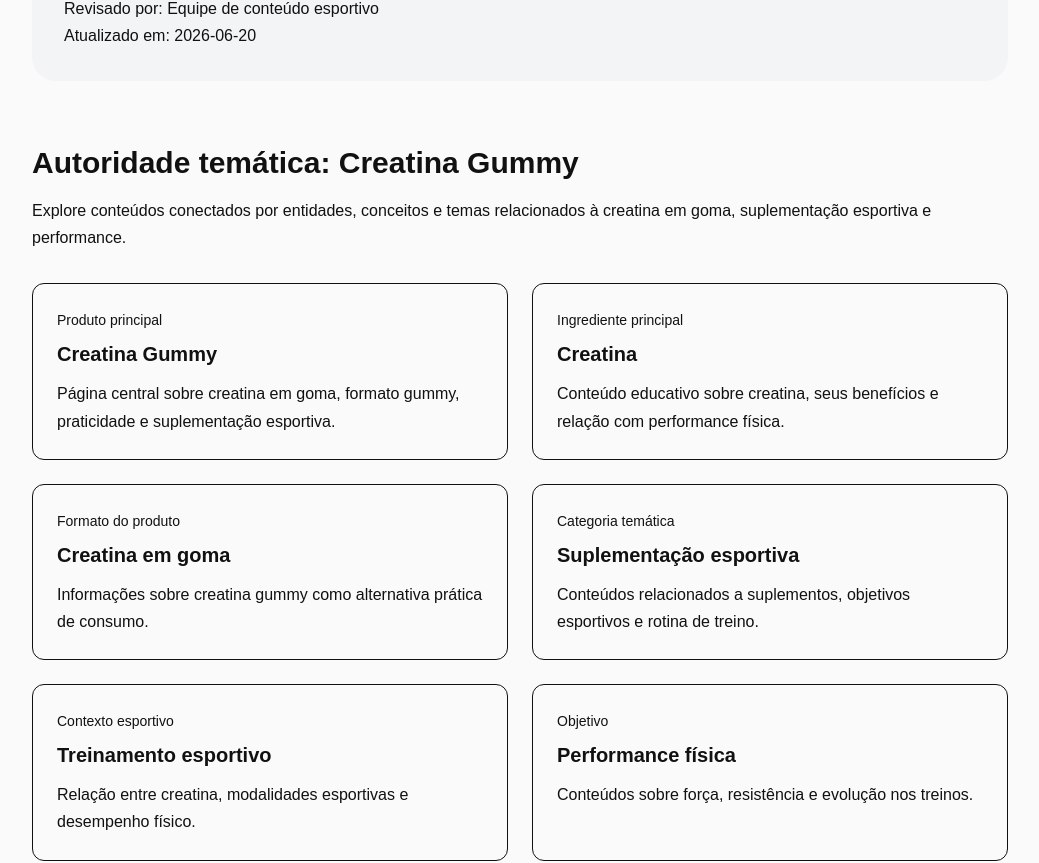
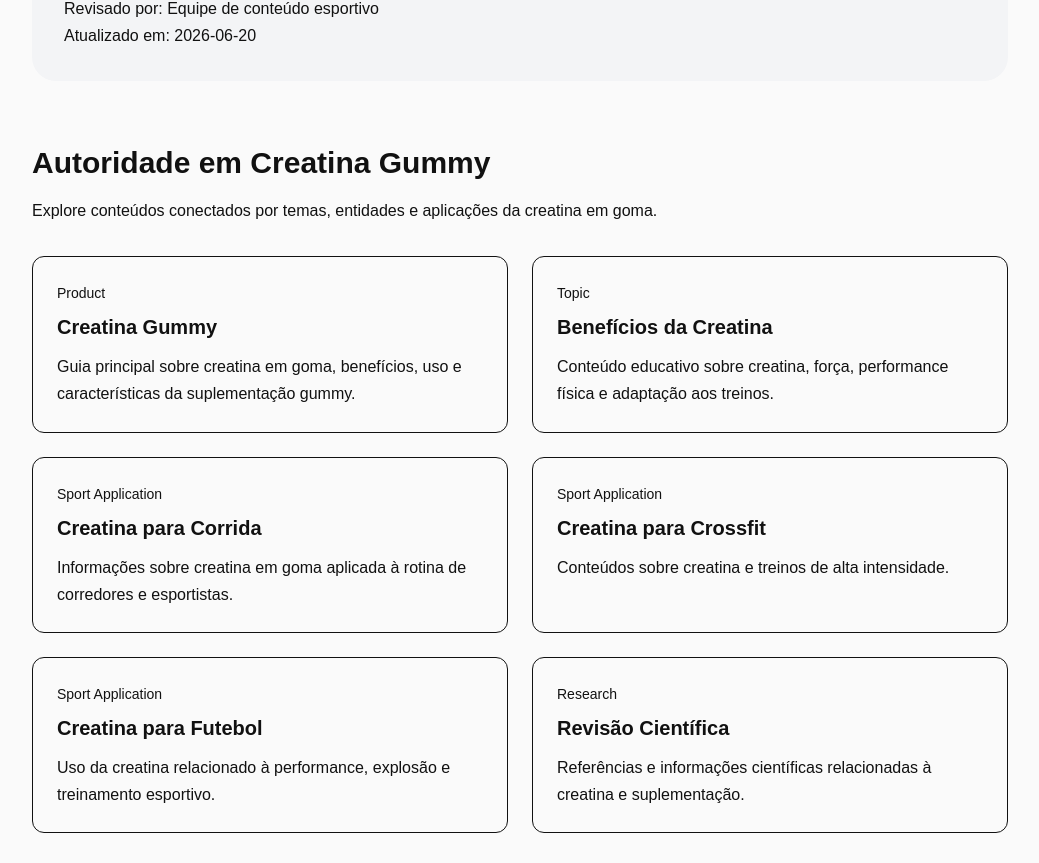
Before and after one commit to offondigital/velmora-creatina-gummy, a Next.js app: page /creatina-gummy-para-corrida in a window 1280 px wide. Shown: the part 1911-2774 px from the top of the page, without its empty margins (120-1159 px from the left). Built offline with nearby package versions, Linux system fonts and the light colour scheme.

Commit message:
topic authority semantico eeat expandido

```diff
--- a/app/components/TopicAuthority.tsx
+++ b/app/components/TopicAuthority.tsx
@@ -6,65 +6,72 @@ const topics = [
 {
 title:"Creatina Gummy",
 href:"/creatina-gummy",
-entity:"Produto principal",
+
+entity:"Product",
+
 description:
-"Página central sobre creatina em goma, formato gummy, praticidade e suplementação esportiva."
+"Guia principal sobre creatina em goma, benefícios, uso e características da suplementação gummy."
 },
 
 
 {
-title:"Creatina",
+title:"Benefícios da Creatina",
+
 href:"/beneficios/creatina-gummy-beneficios",
-entity:"Ingrediente principal",
+
+entity:"Topic",
+
 description:
-"Conteúdo educativo sobre creatina, seus benefícios e relação com performance física."
+"Conteúdo educativo sobre creatina, força, performance física e adaptação aos treinos."
 },
 
 
 {
-title:"Creatina em goma",
-href:"/produto/creatina-gummy",
-entity:"Formato do produto",
+title:"Creatina para Corrida",
+
+href:"/creatina-gummy-para-corrida",
+
+entity:"Sport Application",
+
 description:
-"Informações sobre creatina gummy como alternativa prática de consumo."
+"Informações sobre creatina em goma aplicada à rotina de corredores e esportistas."
 },
 
 
 {
-title:"Suplementação esportiva",
-href:"/clusters/objetivo",
-entity:"Categoria temática",
+title:"Creatina para Crossfit",
+
+href:"/creatina-gummy-para-crossfit",
+
+entity:"Sport Application",
+
 description:
-"Conteúdos relacionados a suplementos, objetivos esportivos e rotina de treino."
+"Conteúdos sobre creatina e treinos de alta intensidade."
 },
 
 
 {
-title:"Treinamento esportivo",
-href:"/clusters/modalidade",
-entity:"Contexto esportivo",
+title:"Creatina para Futebol",
+
+href:"/creatina-gummy-para-futebol",
+
+entity:"Sport Application",
+
 description:
-"Relação entre creatina, modalidades esportivas e desempenho físico."
+"Uso da creatina relacionado à performance, explosão e treinamento esportivo."
 },
 
 
 {
-title:"Performance física",
-href:"/clusters/publico",
-entity:"Objetivo",
+title:"Revisão Científica",
+
+href:"/institucional/revisao-cientifica",
+
+entity:"Research",
+
 description:
-"Conteúdos sobre força, resistência e evolução nos treinos."
-},
-
-
-{
-title:"Revisão científica",
-href:"/institucional/revisao-cientifica",
-entity:"Autoridade",
-description:
-"Base científica utilizada para conteúdos sobre creatina e suplementação."
+"Referências e informações científicas relacionadas à creatina e suplementação."
 }
-
 
 ];
 
@@ -82,7 +89,7 @@ return (
 
 <h2 className="text-3xl font-bold">
 
-Autoridade temática: Creatina Gummy
+Autoridade em Creatina Gummy
 
 </h2>
 
@@ -90,16 +97,15 @@ Autoridade temática: Creatina Gummy
 
 <p className="mt-4">
 
-Explore conteúdos conectados por entidades, conceitos e temas relacionados
-à creatina em goma, suplementação esportiva e performance.
+Explore conteúdos conectados por temas, entidades e aplicações
+da creatina em goma.
 
 </p>
 
 
 
 
-
-<div className="grid gap-6 mt-8 md:grid-cols-2">
+<div className="grid md:grid-cols-2 gap-6 mt-8">
 
 
 
@@ -112,8 +118,8 @@ key={topic.href}
 
 className="border rounded-xl p-6"
 
+>
 
->
 
 
 <Link href={topic.href}>
@@ -148,7 +154,6 @@ className="border rounded-xl p-6"
 </article>
 
 
-
 ))}
 
 
@@ -156,9 +161,7 @@ className="border rounded-xl p-6"
 </div>
 
 
-
 </section>
-
 
 );
 
--- /dev/null
+++ b/app/components/TopicAuthoritySchema.tsx
@@ -0,0 +1,176 @@
+export default function TopicAuthoritySchema(){
+
+
+const schema = {
+
+
+"@context":"https://schema.org",
+
+
+"@type":"CollectionPage",
+
+
+"@id":
+
+"https://creatinagummy.com.br/#topic-authority",
+
+
+
+"name":
+
+"Universo Creatina Gummy",
+
+
+
+"description":
+
+"Conteúdos organizados sobre creatina em goma, suplementação esportiva, performance física e treinamento.",
+
+
+
+
+
+"hasPart":[
+
+
+
+{
+
+
+"@type":"WebPage",
+
+
+"name":
+
+"Creatina Gummy",
+
+
+"url":
+
+"https://creatinagummy.com.br/creatina-gummy"
+
+
+},
+
+
+
+{
+
+
+"@type":"WebPage",
+
+
+"name":
+
+"Benefícios da Creatina",
+
+
+"url":
+
+"https://creatinagummy.com.br/beneficios/creatina-gummy-beneficios"
+
+
+},
+
+
+
+{
+
+
+"@type":"WebPage",
+
+
+"name":
+
+"Creatina para corrida",
+
+
+"url":
+
+"https://creatinagummy.com.br/creatina-gummy-para-corrida"
+
+
+},
+
+
+
+{
+
+
+"@type":"WebPage",
+
+
+"name":
+
+"Creatina para crossfit",
+
+
+"url":
+
+"https://creatinagummy.com.br/creatina-gummy-para-crossfit"
+
+
+},
+
+
+
+{
+
+
+"@type":"WebPage",
+
+
+"name":
+
+"Revisão científica sobre creatina",
+
+
+"url":
+
+"https://creatinagummy.com.br/institucional/revisao-cientifica"
+
+
+}
+
+
+
+]
+
+
+
+};
+
+
+
+
+
+return (
+
+
+<script
+
+
+type="application/ld+json"
+
+
+dangerouslySetInnerHTML={{
+
+
+
+__html:
+
+JSON.stringify(schema)
+
+
+
+}}
+
+
+/>
+
+
+
+);
+
+
+}
--- a/app/layout.tsx
+++ b/app/layout.tsx
@@ -6,12 +6,11 @@ import "./globals.css";
 
 
 import Header from "./components/Header";
-
 import Footer from "./components/Footer";
 
 import OrganizationSchema from "./components/OrganizationSchema";
 
-import GlobalEntityGraph from "./components/GlobalEntityGraph";
+import TopicAuthoritySchema from "./components/TopicAuthoritySchema";
 
 
 
@@ -26,6 +25,7 @@ const geistSans = Geist({
 
 
 
+
 const geistMono = Geist_Mono({
 
 variable:"--font-geist-mono",
@@ -33,6 +33,8 @@ const geistMono = Geist_Mono({
 subsets:["latin"],
 
 });
+
+
 
 
 
@@ -66,10 +68,12 @@ export const metadata: Metadata = {
 
 
 
+
 description:
 
 
 "Creatina Gummy: creatina em goma para praticidade, performance esportiva e uma nova experiência de suplementação.",
+
 
 
 
@@ -83,40 +87,18 @@ export const metadata: Metadata = {
 
 "creatina gummy essential",
 
+"suplemento de creatina",
+
 "creatina para treino",
 
-    "suplementação esportiva",
+"creatina para corrida",
 
-    "creatina para corrida"
+"creatina para crossfit"
 
 
-  ],
+]
 
 
-
-  authors:[
-
-    {
-
-      name:
-
-      "Equipe Creatina Gummy"
-
-    }
-
-  ],
-
-
-
-  creator:
-
-  "Creatina Gummy",
-
-
-
-  publisher:
-
-  "Creatina Gummy"
 
 };
 
@@ -126,13 +108,12 @@ export const metadata: Metadata = {
 
 
 
-const websiteSchema = {
+
+const entitySchema = {
 
 
 
-"@context":
-
-"https://schema.org",
+"@context":"https://schema.org",
 
 
 
@@ -140,12 +121,93 @@ const websiteSchema = {
 
 
 
+
 {
 
 
-"@type":
+"@type":"Organization",
 
-"WebSite",
+
+"@id":
+
+"https://creatinagummy.com.br/#organization",
+
+
+
+"name":
+
+"Creatina Gummy",
+
+
+
+"url":
+
+"https://creatinagummy.com.br",
+
+
+
+"description":
+
+"Marca especializada em creatina em goma e conteúdos educativos sobre suplementação esportiva, performance e treinamento físico.",
+
+
+
+
+"brand":{
+
+
+"@id":
+
+"https://creatinagummy.com.br/#brand"
+
+
+}
+
+
+
+},
+
+
+
+
+
+
+{
+
+
+"@type":"Brand",
+
+
+
+"@id":
+
+"https://creatinagummy.com.br/#brand",
+
+
+
+"name":
+
+"Creatina Gummy",
+
+
+
+"url":
+
+"https://creatinagummy.com.br"
+
+
+
+},
+
+
+
+
+
+
+{
+
+
+"@type":"WebSite",
 
 
 
@@ -167,11 +229,6 @@ const websiteSchema = {
 
 
 
-"description":
-
-"Marca especializada em creatina em goma e suplementação esportiva.",
-
-
 
 "publisher":{
 
@@ -185,21 +242,19 @@ const websiteSchema = {
 
 
 
+
+
 "potentialAction":{
 
 
-"@type":
-
-"SearchAction",
+"@type":"SearchAction",
 
 
 
 "target":{
 
 
-"@type":
-
-"EntryPoint",
+"@type":"EntryPoint",
 
 
 
@@ -221,39 +276,10 @@ const websiteSchema = {
 
 
 
-},
+}
 
 
 
-
-{
-
-
-"@type":
-
-"Brand",
-
-
-
-"@id":
-
-"https://creatinagummy.com.br/#brand",
-
-
-
-"name":
-
-"Creatina Gummy",
-
-
-
-"url":
-
-"https://creatinagummy.com.br"
-
-
-
-}
 
 
 
@@ -271,29 +297,22 @@ const websiteSchema = {
 
 
 
-
-
 export default function RootLayout({
 
-
-
-children
-
-
+children,
 
 }:Readonly<{
 
+children:React.ReactNode;
+
+}>){
 
 
-children:React.ReactNode;
-
-
-
-}>) {
 
 
 
 return (
+
 
 
 
@@ -313,18 +332,24 @@ className={`${geistSans.variable} ${geistMono.variable}`}
 
 
 
+
+
 <OrganizationSchema />
 
 
 
-<GlobalEntityGraph />
+<TopicAuthoritySchema />
+
+
 
 
 
 <script
 
 
+
 type="application/ld+json"
+
 
 
 dangerouslySetInnerHTML={{
@@ -333,11 +358,12 @@ dangerouslySetInnerHTML={{
 
 __html:
 
-JSON.stringify(websiteSchema)
+JSON.stringify(entitySchema)
 
 
 
 }}
+
 
 
 />
@@ -350,13 +376,12 @@ JSON.stringify(websiteSchema)
 
 
 
-
 {children}
 
 
 
+<Footer />
 
-<Footer />
 
 
 
@@ -369,6 +394,8 @@ JSON.stringify(websiteSchema)
 
 
 
+
+
 );
 
 
```
Lines whose indentation alone changed are shown as unchanged.
